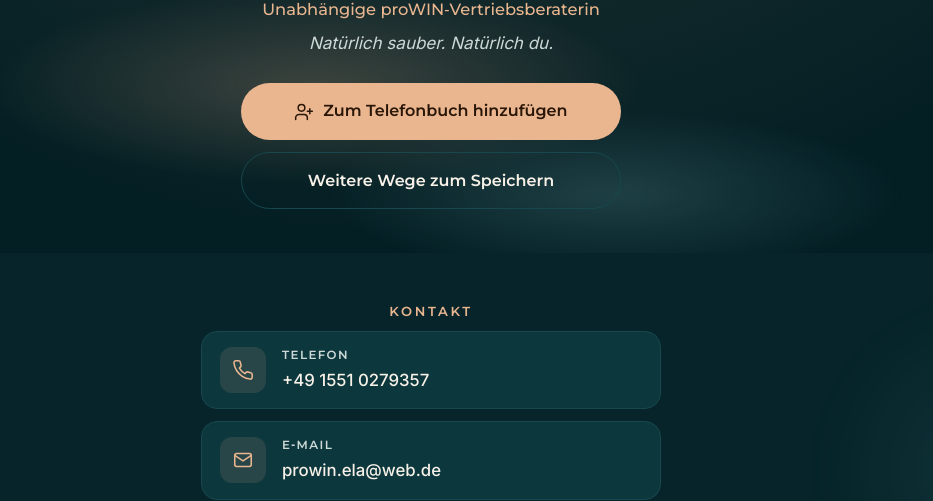
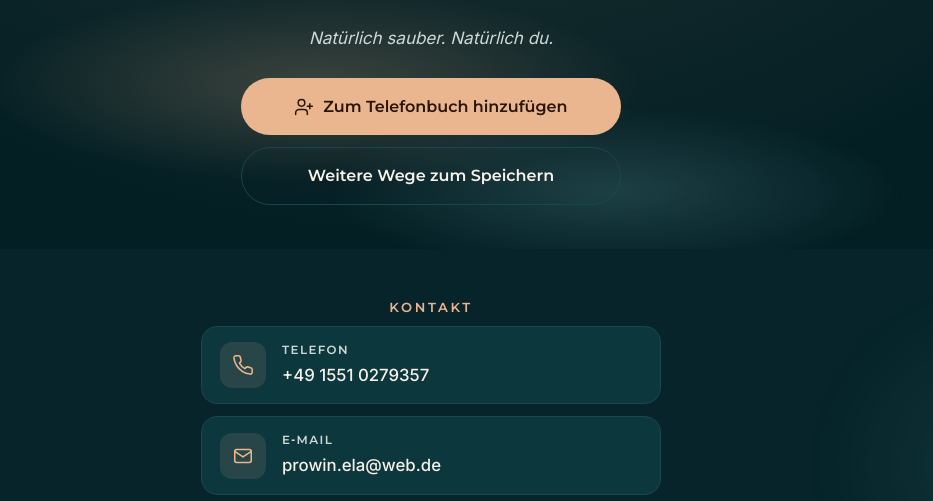
Before and after one commit to ShineOnYouByEla/SOY_BusinessCard, a plain HTML site: page index.html in a window 1280 px wide. Shown: the part 270-771 px from the top of the page, without its empty margins (209-1142 px from the left). Drawn offline with Linux system fonts and the light colour scheme.

Commit message:
Fix: Profilbeschreibung durch Zeilenumbruch anpassen

```diff
--- a/index.html
+++ b/index.html
@@ -69,7 +69,7 @@
             <img src="assets/img/prowin-gold.webp" alt="proWIN" width="244" height="44" />
           </p>
           <h1>Manuela Zimmert</h1>
-          <p class="profile-role">Unabhängige proWIN&#8209;Vertriebsberaterin</p>
+          <br />
           <p class="profile-tag">Natürlich sauber. Natürlich du.</p>
 
           <div class="profile-cta">
```
